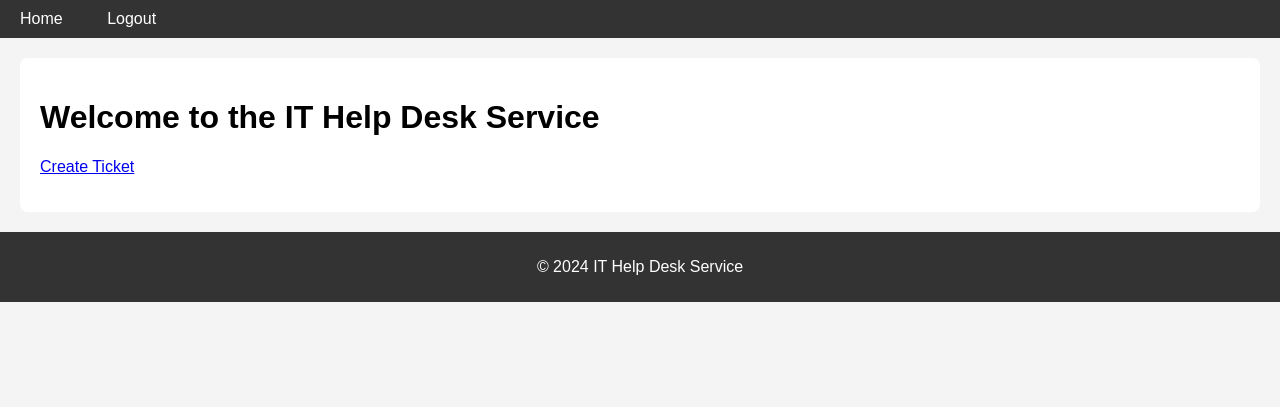
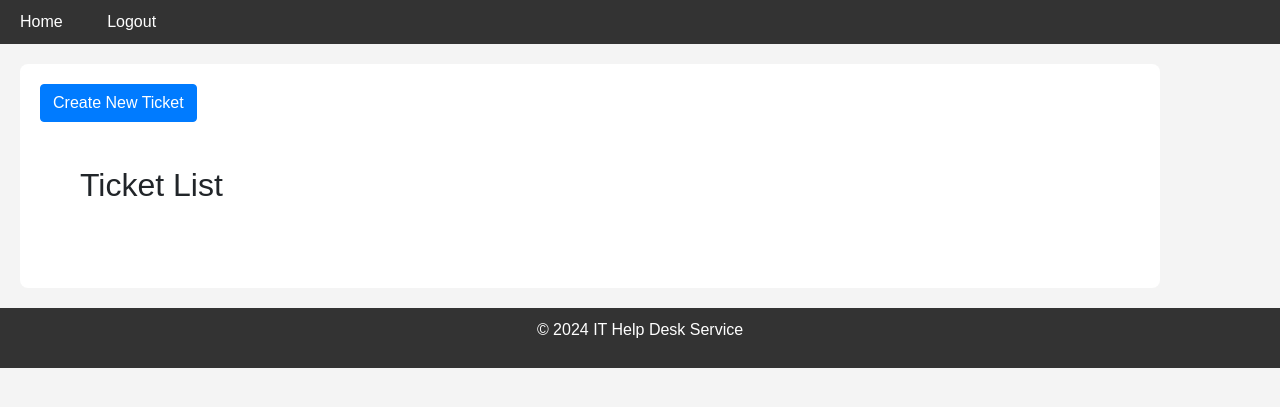
Before and after one commit to tdavande/ITHelpDeskService, a Flask app: page / in a window 1280 px wide. Shown: the top 407 px of the page. Run offline with Flask 3, Linux system fonts and the light colour scheme; the visitor is signed in with stand-in values (Sample User, id 1); data that the repository does not hold is empty; some libraries are stand-ins or nearby versions.

Commit message:
styling and formatting for tickets and admin view

```diff
--- a/app/routes.py
+++ b/app/routes.py
@@ -59,15 +59,14 @@
         ticket = Ticket(
             title=form.title.data,
             description=form.description.data,
-            status=form.status.data,
-            priority=form.priority.data
+            priority=form.priority.data,
+            status='Open'  # Set default status for new tickets
         )
+        # Save ticket to database
         db.session.add(ticket)
         db.session.commit()
-        flash('Ticket created successfully!', 'success')
-        return redirect(url_for('routes.index'))
+        return redirect(url_for('routes.index'))  # Redirect to the index page after creating a ticket
     return render_template('create_ticket.html', title='Create Ticket', form=form)
-
 
 @bp.route('/ticket/<int:id>', methods=['GET', 'POST'])
 @login_required
--- a/app/templates/base.html
+++ b/app/templates/base.html
@@ -1,6 +1,8 @@
 <!doctype html>
 <html lang="en">
   <head>
+      <!-- Add Bootstrap CDN for table and other styles -->
+    <link href="https://stackpath.bootstrapcdn.com/bootstrap/4.5.2/css/bootstrap.min.css" rel="stylesheet">
     <meta charset="UTF-8">
     <meta name="viewport" content="width=device-width, initial-scale=1.0">
     <title>{% block title %}IT Help Desk Service{% endblock %}</title>
--- a/app/templates/edit_ticket.html
+++ b/app/templates/edit_ticket.html
@@ -2,7 +2,7 @@
 {% block title %}Edit Ticket{% endblock %}
 {% block content %}
   <h1>Edit Ticket</h1>
-  <form method="post" action="{{ url_for('routes.update_ticket', id=ticket.id) }}">
+  <form method="post" action="{{ url_for('routes.update_ticket', ticket_id=ticket.id) }}">
     {{ form.hidden_tag() }}
     <p>
       {{ form.title.label }}<br>
--- a/app/templates/index.html
+++ b/app/templates/index.html
@@ -1,11 +1,31 @@
-{% extends "base.html" %}
-{% block title %}Home{% endblock %}
+{% extends 'base.html' %}
+
+{% block title %}Ticket List{% endblock %}
+
 {% block content %}
-  <h1>Welcome to the IT Help Desk Service</h1>
-  <a href="{{ url_for('routes.create_ticket') }}">Create Ticket</a>
-  <ul>
-    {% for ticket in tickets %}
-      <li><a href="{{ url_for('routes.ticket', id=ticket.id) }}">{{ ticket.title }}</a></li>
-    {% endfor %}
-  </ul>
+<a href="{{ url_for('routes.create_ticket') }}" class="btn btn-primary">Create New Ticket</a>
+<div class="container mt-4">
+    <h2 class="mb-4">Ticket List</h2>
+    <div class="row">
+        {% for ticket in tickets %}
+        <div class="col-md-4 mb-4">
+            <div class="card">
+                <div class="card-header">
+                    <h5 class="card-title">{{ ticket.title }}</h5>
+                </div>
+                <div class="card-body">
+                    <p class="card-text"><strong>Description:</strong> {{ ticket.description }}</p>
+                    <p><strong>Status:</strong> {{ ticket.status }}</p>
+                    <p><strong>Priority:</strong> {{ ticket.priority }}</p>
+                    <a href="{{ url_for('routes.ticket', id=ticket.id) }}" class="btn btn-primary">View Ticket</a>
+                    {% if current_user.is_authenticated and current_user.role == 'admin' %}
+                    <a href="{{ url_for('routes.update_ticket', ticket_id=ticket.id) }}" class="btn btn-warning">Edit</a>
+                    <a href="{{ url_for('routes.delete_ticket', id=ticket.id) }}" class="btn btn-danger" onclick="return confirm('Are you sure you want to delete this ticket?')">Delete</a>
+                    {% endif %}
+                </div>
+            </div>
+        </div>
+        {% endfor %}
+    </div>
+</div>
 {% endblock %}
```
